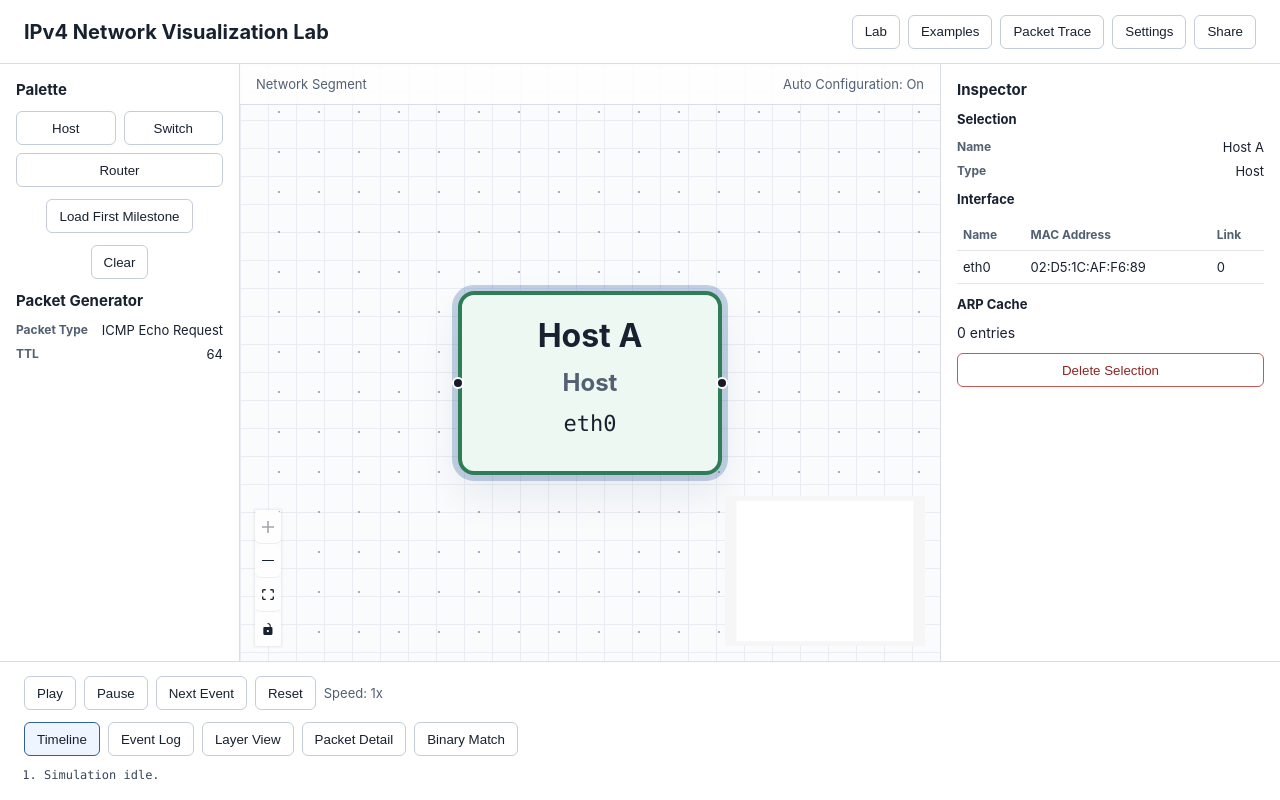
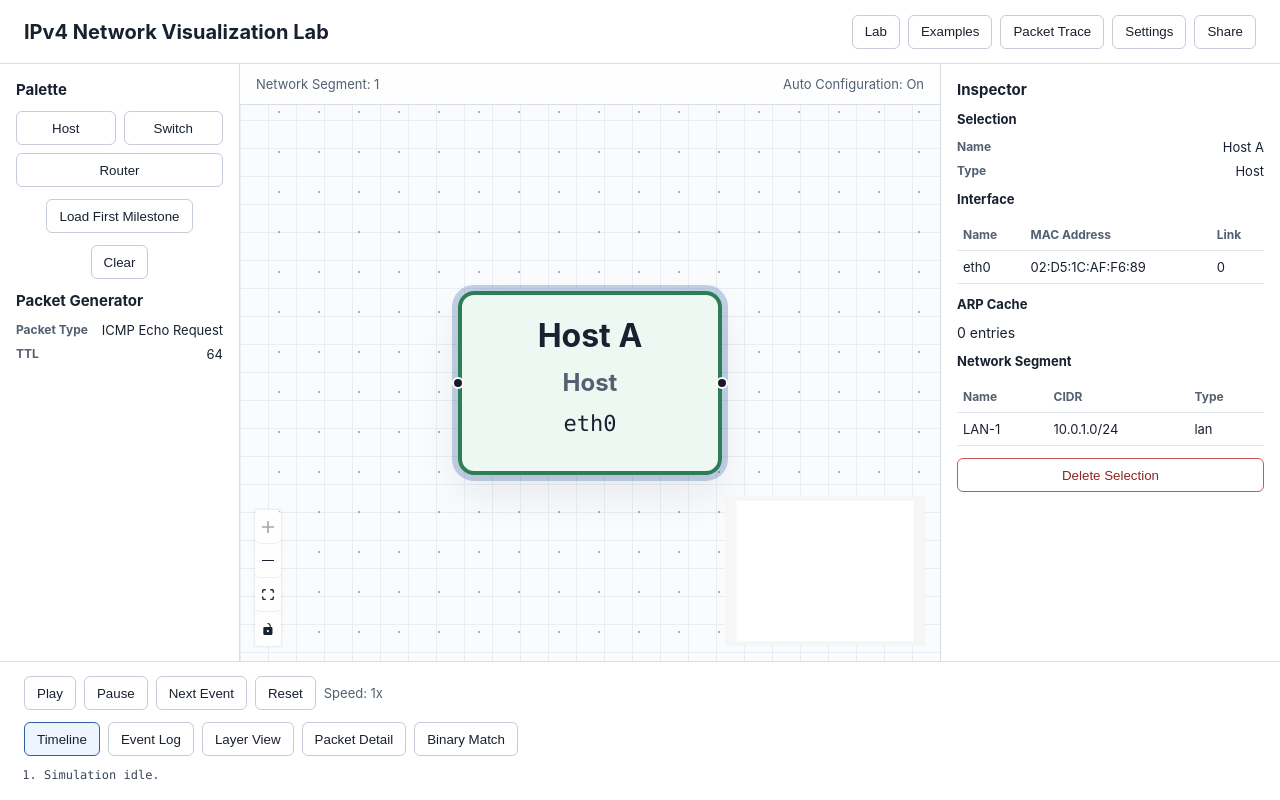
Before and after one commit to YubinMoon/Network-Lab, a React (Vite) app: page / in a window 1280 px wide. Both pictures are taken after a click on the button "Host". Built offline with nearby package versions, Linux system fonts and the light colour scheme.

Commit message:
feat: detect network segments

```diff
--- a/src/App.tsx
+++ b/src/App.tsx
@@ -27,6 +27,7 @@ function App() {
   const defaultTtl = useLabStore(
     (state) => state.topology.settings.defaultTtl,
   )
+  const segmentCount = useLabStore((state) => state.topology.segments.length)
 
   return (
     <main className="lab-shell">
@@ -80,7 +81,7 @@ function App() {
 
         <section className="canvas" aria-label="Network Canvas">
           <div className="canvas-toolbar">
-            <span>Network Segment</span>
+            <span>Network Segment: {segmentCount}</span>
             <span>Auto Configuration: On</span>
           </div>
           <NetworkCanvas />
--- a/src/components/inspector/Inspector.tsx
+++ b/src/components/inspector/Inspector.tsx
@@ -22,12 +22,56 @@ export function Inspector() {
       {selectedLink ? (
         <LinkInspector link={selectedLink} nodes={topology.nodes} />
       ) : null}
+      <SegmentSummary segments={topology.segments} />
       {selectedObject ? (
         <button type="button" className="danger-button" onClick={deleteSelection}>
           Delete Selection
         </button>
       ) : null}
     </aside>
+  )
+}
+
+function SegmentSummary({
+  segments,
+}: {
+  segments: Array<{
+    id: string
+    name: string
+    type: string
+    networkAddress: string
+    prefixLength: number
+    memberInterfaceIds: string[]
+  }>
+}) {
+  return (
+    <section>
+      <h3>Network Segment</h3>
+      {segments.length === 0 ? (
+        <p>0 segments</p>
+      ) : (
+        <table>
+          <thead>
+            <tr>
+              <th>Name</th>
+              <th>CIDR</th>
+              <th>Type</th>
+            </tr>
+          </thead>
+          <tbody>
+            {segments.map((segment) => (
+              <tr key={segment.id}>
+                <td>{segment.name}</td>
+                <td>
+                  {segment.networkAddress}/{segment.prefixLength}
+                </td>
+                <td>{segment.type}</td>
+              </tr>
+            ))}
+          </tbody>
+        </table>
+      )}
+    </section>
   )
 }
 
--- /dev/null
+++ b/src/domain/graph.ts
@@ -0,0 +1,52 @@
+export class UndirectedGraph<T extends string> {
+  private readonly adjacency = new Map<T, Set<T>>()
+
+  addVertex(vertex: T): void {
+    if (!this.adjacency.has(vertex)) {
+      this.adjacency.set(vertex, new Set())
+    }
+  }
+
+  addEdge(a: T, b: T): void {
+    this.addVertex(a)
+    this.addVertex(b)
+    this.adjacency.get(a)?.add(b)
+    this.adjacency.get(b)?.add(a)
+  }
+
+  connectedComponents(): T[][] {
+    const visited = new Set<T>()
+    const components: T[][] = []
+
+    for (const vertex of this.adjacency.keys()) {
+      if (visited.has(vertex)) {
+        continue
+      }
+
+      const component: T[] = []
+      const stack = [vertex]
+      visited.add(vertex)
+
+      while (stack.length > 0) {
+        const current = stack.pop()
+
+        if (!current) {
+          continue
+        }
+
+        component.push(current)
+
+        for (const neighbor of this.adjacency.get(current) ?? []) {
+          if (!visited.has(neighbor)) {
+            visited.add(neighbor)
+            stack.push(neighbor)
+          }
+        }
+      }
+
+      components.push(component)
+    }
+
+    return components
+  }
+}
--- /dev/null
+++ b/src/domain/segments.ts
@@ -0,0 +1,241 @@
+import { broadcastAddress } from './ip'
+import {
+  LAN_ALLOCATION_POLICY,
+  type InterfaceId,
+  type NetworkLink,
+  type NetworkNode,
+  type NetworkSegment,
+  type SegmentType,
+  type TopologyState,
+} from './types'
+import { UndirectedGraph } from './graph'
+
+interface SegmentDraft {
+  memberInterfaceIds: InterfaceId[]
+  type: SegmentType
+}
+
+interface InterfaceOwner {
+  node: NetworkNode
+  nodeIndex: number
+}
+
+export function detectNetworkSegments(
+  nodes: NetworkNode[],
+  links: NetworkLink[],
+  previousSegments: NetworkSegment[] = [],
+): NetworkSegment[] {
+  const owners = interfaceOwners(nodes)
+  const graph = new UndirectedGraph<InterfaceId>()
+
+  for (const interfaceId of owners.keys()) {
+    graph.addVertex(interfaceId)
+  }
+
+  for (const link of links) {
+    if (link.status === 'up') {
+      graph.addEdge(link.endpointA.interfaceId, link.endpointB.interfaceId)
+    }
+  }
+
+  for (const node of nodes) {
+    if (node.type !== 'switch') {
+      continue
+    }
+
+    for (let index = 1; index < node.interfaces.length; index += 1) {
+      graph.addEdge(node.interfaces[0].id, node.interfaces[index].id)
+    }
+  }
+
+  const drafts = graph
+    .connectedComponents()
+    .map((component) => createSegmentDraft(component, owners))
+    .sort((a, b) => compareSegmentDrafts(a, b, owners))
+
+  return materializeSegments(drafts, previousSegments)
+}
+
+export function applyNetworkSegments(topology: TopologyState): TopologyState {
+  const segments = detectNetworkSegments(
+    topology.nodes,
+    topology.links,
+    topology.segments,
+  )
+  const interfaceToSegment = new Map<InterfaceId, string>()
+
+  for (const segment of segments) {
+    for (const interfaceId of segment.memberInterfaceIds) {
+      interfaceToSegment.set(interfaceId, segment.id)
+    }
+  }
+
+  return {
+    ...topology,
+    segments,
+    nodes: topology.nodes.map((node) => ({
+      ...node,
+      interfaces: node.interfaces.map((networkInterface) => ({
+        ...networkInterface,
+        segmentId: interfaceToSegment.get(networkInterface.id),
+      })),
+    })),
+  }
+}
+
+function interfaceOwners(nodes: NetworkNode[]): Map<InterfaceId, InterfaceOwner> {
+  const owners = new Map<InterfaceId, InterfaceOwner>()
+
+  nodes.forEach((node, nodeIndex) => {
+    for (const networkInterface of node.interfaces) {
+      owners.set(networkInterface.id, { node, nodeIndex })
+    }
+  })
+
+  return owners
+}
+
+function createSegmentDraft(
+  memberInterfaceIds: InterfaceId[],
+  owners: Map<InterfaceId, InterfaceOwner>,
+): SegmentDraft {
+  const sortedMembers = [...memberInterfaceIds].sort()
+  const memberNodes = sortedMembers
+    .map((interfaceId) => owners.get(interfaceId)?.node)
+    .filter((node): node is NetworkNode => Boolean(node))
+  const type =
+    sortedMembers.length === 2 &&
+    memberNodes.every((node) => node.type === 'router')
+      ? 'point-to-point'
+      : 'lan'
+
+  return {
+    memberInterfaceIds: sortedMembers,
+    type,
+  }
+}
+
+function compareSegmentDrafts(
+  a: SegmentDraft,
+  b: SegmentDraft,
+  owners: Map<InterfaceId, InterfaceOwner>,
+): number {
+  const aRank = segmentRank(a, owners)
+  const bRank = segmentRank(b, owners)
+
+  return aRank - bRank || a.memberInterfaceIds.join('|').localeCompare(b.memberInterfaceIds.join('|'))
+}
+
+function segmentRank(
+  draft: SegmentDraft,
+  owners: Map<InterfaceId, InterfaceOwner>,
+): number {
+  return Math.min(
+    ...draft.memberInterfaceIds.map(
+      (interfaceId) => owners.get(interfaceId)?.nodeIndex ?? Number.MAX_SAFE_INTEGER,
+    ),
+  )
+}
+
+function materializeSegments(
+  drafts: SegmentDraft[],
+  previousSegments: NetworkSegment[],
+): NetworkSegment[] {
+  const usedPreviousIds = new Set<string>()
+  let lanIndex = 0
+  let pointToPointIndex = 0
+
+  return drafts.map((draft) => {
+    if (draft.type === 'point-to-point') {
+      pointToPointIndex += 1
+    } else {
+      lanIndex += 1
+    }
+
+    const matched = findPreviousSegment(
+      draft,
+      previousSegments,
+      usedPreviousIds,
+    )
+
+    if (matched) {
+      usedPreviousIds.add(matched.id)
+
+      return {
+        ...matched,
+        type: draft.type,
+        memberInterfaceIds: draft.memberInterfaceIds,
+      }
+    }
+
+    const index = draft.type === 'point-to-point' ? pointToPointIndex : lanIndex
+    const networkAddress =
+      draft.type === 'point-to-point'
+        ? `10.255.${index}.0`
+        : `10.0.${index}.0`
+    const prefixLength = draft.type === 'point-to-point' ? 30 : 24
+
+    return {
+      id: segmentId(draft.memberInterfaceIds),
+      name: draft.type === 'point-to-point' ? `P2P-${index}` : `LAN-${index}`,
+      type: draft.type,
+      networkAddress,
+      prefixLength,
+      memberInterfaceIds: draft.memberInterfaceIds,
+      allocationPolicy: LAN_ALLOCATION_POLICY,
+      reservedAddresses: [
+        networkAddress,
+        broadcastAddress(networkAddress, prefixLength),
+      ],
+      autoAssigned: true,
+      manualOverride: false,
+    }
+  })
+}
+
+function findPreviousSegment(
+  draft: SegmentDraft,
+  previousSegments: NetworkSegment[],
+  usedPreviousIds: Set<string>,
+): NetworkSegment | undefined {
+  let bestMatch: NetworkSegment | undefined
+  let bestOverlap = 0
+  const draftMembers = new Set(draft.memberInterfaceIds)
+
+  for (const segment of previousSegments) {
+    if (usedPreviousIds.has(segment.id)) {
+      continue
+    }
+
+    const overlap = segment.memberInterfaceIds.filter((interfaceId) =>
+      draftMembers.has(interfaceId),
+    ).length
+
+    if (overlap > bestOverlap) {
+      bestOverlap = overlap
+      bestMatch = segment
+    }
+  }
+
+  if (!bestMatch) {
+    return undefined
+  }
+
+  const overlapRatio =
+    bestOverlap /
+    Math.max(bestMatch.memberInterfaceIds.length, draft.memberInterfaceIds.length)
+
+  return overlapRatio >= 0.5 ? bestMatch : undefined
+}
+
+function segmentId(memberInterfaceIds: InterfaceId[]): string {
+  let hash = 0x811c9dc5
+  const input = memberInterfaceIds.join('|')
+
+  for (let index = 0; index < input.length; index += 1) {
+    hash ^= input.charCodeAt(index)
+    hash = Math.imul(hash, 0x01000193) >>> 0
+  }
+
+  return `segment-${hash.toString(16)}`
+}
--- a/src/store/useLabStore.ts
+++ b/src/store/useLabStore.ts
@@ -1,5 +1,6 @@
 import { nanoid } from 'nanoid'
 import { generateMac } from '../domain/mac'
+import { applyNetworkSegments } from '../domain/segments'
 import {
   DEFAULT_LAB_SETTINGS,
   type CanvasPosition,
@@ -53,10 +54,10 @@ export const useLabStore = create<LabStoreState>((set, get) => ({
       const node = createNode(type, state.topology.nodes)
 
       return {
-        topology: {
+        topology: applyNetworkSegments({
           ...state.topology,
           nodes: [...state.topology.nodes, node],
-        },
+        }),
         selectedObject: { kind: 'node', id: node.id },
       }
     })
@@ -106,7 +107,7 @@ export const useLabStore = create<LabStoreState>((set, get) => ({
       }
 
       return {
-        topology: {
+        topology: applyNetworkSegments({
           ...state.topology,
           nodes: state.topology.nodes.map((node) => {
             if (node.id === sourceNodeId) {
@@ -120,7 +121,7 @@ export const useLabStore = create<LabStoreState>((set, get) => ({
             return node
           }),
           links: [...state.topology.links, link],
-        },
+        }),
         selectedObject: { kind: 'link', id: link.id },
       }
     })
@@ -148,7 +149,7 @@ export const useLabStore = create<LabStoreState>((set, get) => ({
       const removedLinkSet = new Set(removedLinkIds)
 
       return {
-        topology: {
+        topology: applyNetworkSegments({
           ...state.topology,
           nodes: state.topology.nodes
             .filter((node) => node.id !== nodeId)
@@ -156,7 +157,7 @@ export const useLabStore = create<LabStoreState>((set, get) => ({
           links: state.topology.links.filter(
             (link) => !removedLinkSet.has(link.id),
           ),
-        },
+        }),
         selectedObject: null,
       }
     })
@@ -164,13 +165,13 @@ export const useLabStore = create<LabStoreState>((set, get) => ({
 
   removeLink: (linkId) => {
     set((state) => ({
-      topology: {
+      topology: applyNetworkSegments({
         ...state.topology,
         nodes: state.topology.nodes.map((node) =>
           detachLinksFromNode(node, new Set([linkId])),
         ),
         links: state.topology.links.filter((link) => link.id !== linkId),
-      },
+      }),
       selectedObject: null,
     }))
   },
@@ -206,7 +207,7 @@ export const useLabStore = create<LabStoreState>((set, get) => ({
 
   loadFirstMilestoneTopology: () => {
     set({
-      topology: createFirstMilestoneTopology(),
+      topology: applyNetworkSegments(createFirstMilestoneTopology()),
       selectedObject: null,
     })
   },
```
Also changed, not shown: 3 other files (tests, documents, lock files or other folders).
